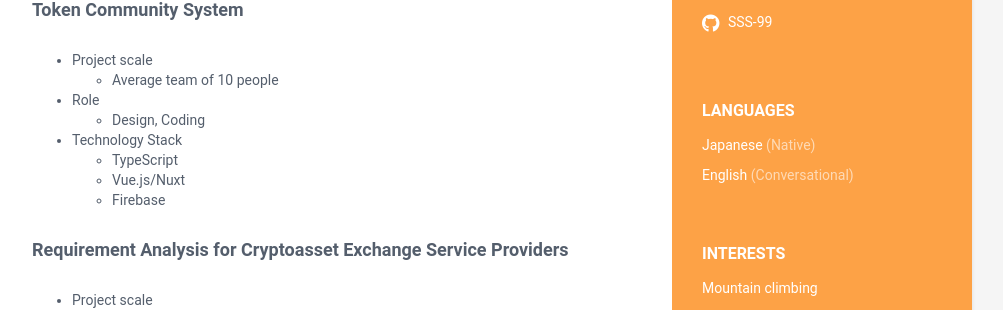
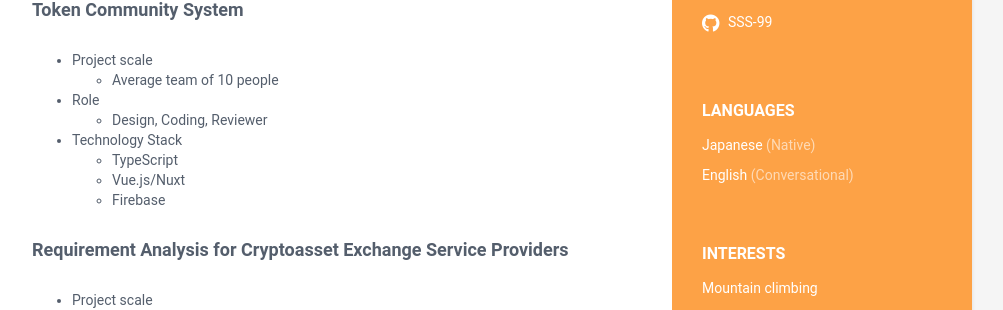
Before and after one commit to SSS-99/online-cv, a Jekyll site: the page built from index.html, in a window 1280 px wide and 900 px high. Shown: the part 206-516 px from the top of the window, without its empty margins (168-1171 px from the left). Built offline with Jekyll 4.4.1, drawn with Linux system fonts in a browser that asks for light colours.

Commit message:
update data.yml

```diff
--- a/_data/data.yml
+++ b/_data/data.yml
@@ -87,7 +87,7 @@ experiences:
             - Project scale
               - Average team of 10 people
             - Role
-              - Design, Coding
+              - Design, Coding, Reviewer
             - Technology Stack
               - TypeScript
               - Vue.js/Nuxt
```
